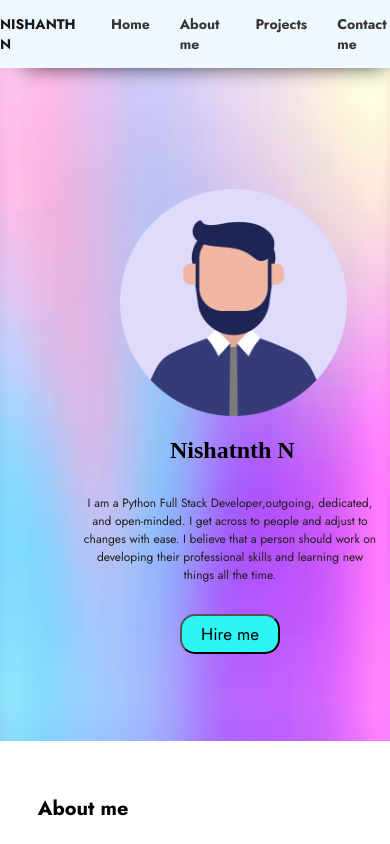
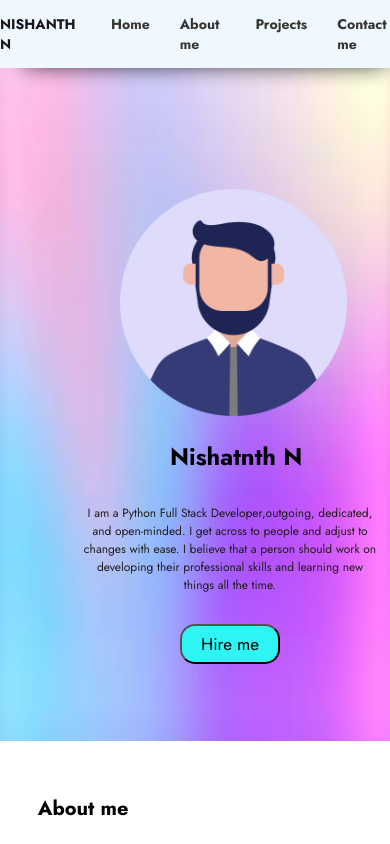
Before and after one commit to Nishanth-65/Portfolio, a plain HTML site: page index.html in a window 390 px wide. Shown: the top 844 px of the page. Drawn offline with Linux system fonts and the light colour scheme.

Commit message:
responsive

```diff
--- a/index.css
+++ b/index.css
@@ -1,6 +1,9 @@
 *{
     margin: 0;
     padding: 0;
+}
+body{
+    font-family:"Jost", sans-serif ;
 }
 .right a{
     text-decoration: none;
```
